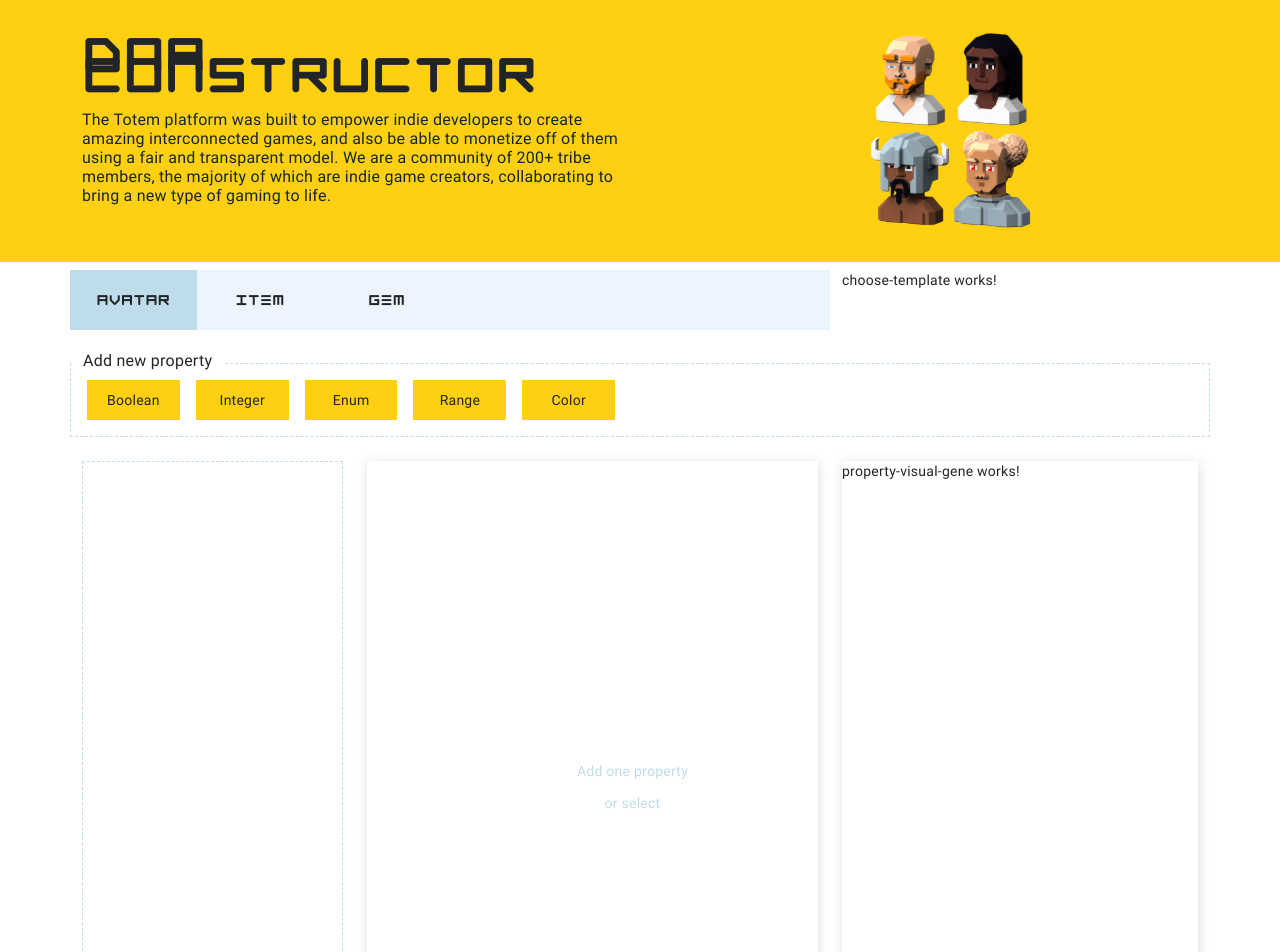
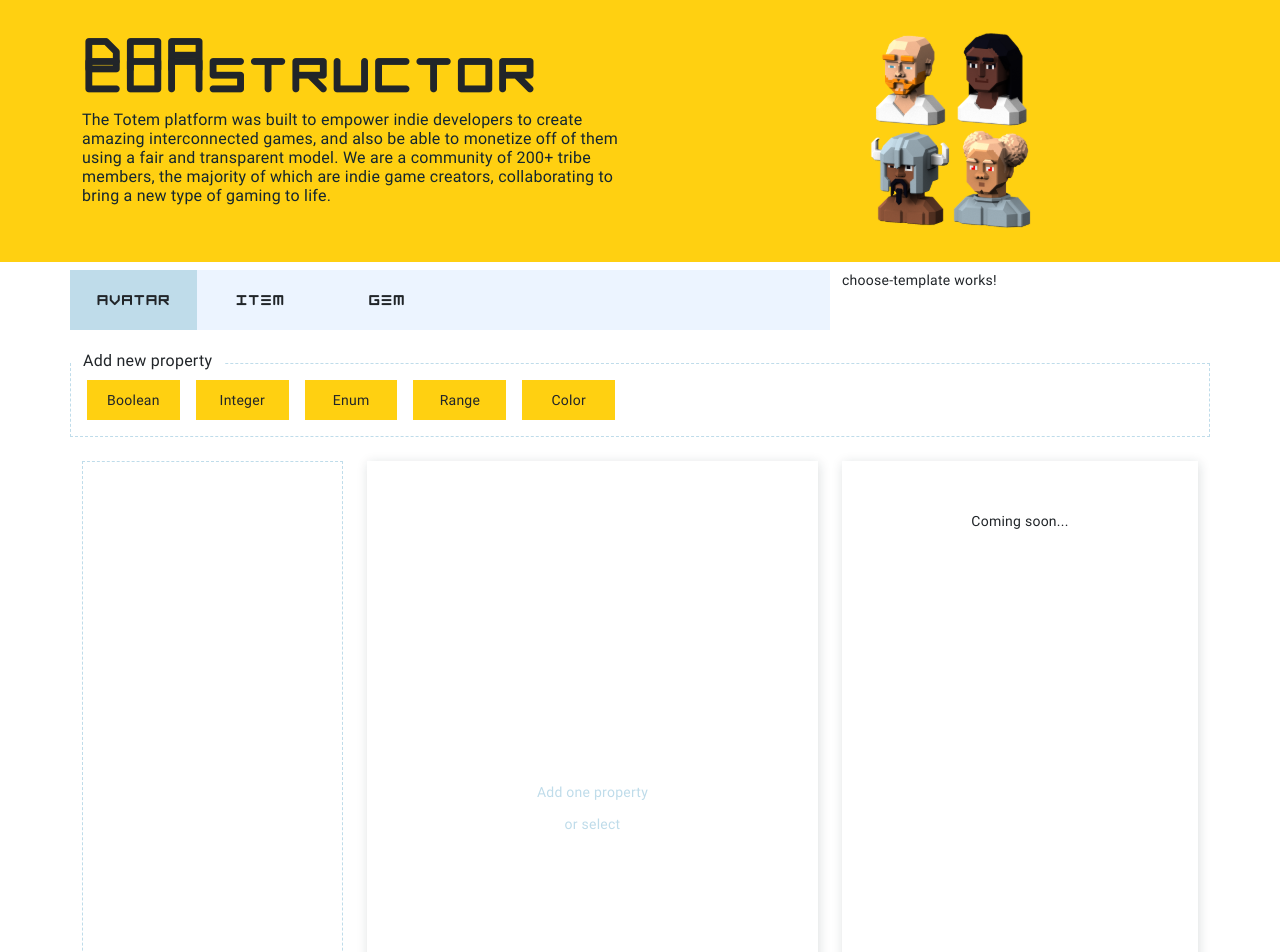
Before and after one commit to Totem-gdn/totem-dna-constructor, an Angular app: page / in a window 1280 px wide. Shown: the top 952 px of the page. Built offline with nearby package versions, Linux system fonts and the light colour scheme.

Commit message:
update style

```diff
--- a/src/app/modules/main/components/property-form/property-form.component.scss
+++ b/src/app/modules/main/components/property-form/property-form.component.scss
@@ -17,8 +17,7 @@
     }
     .empty_form_placeholder {
         width: 100%;
-        position: absolute;
-        top: $main_column_height / 2;
+        margin-top: $main_column_height / 2;
         text-align: center;
         color: $middle_grey;
     }
--- a/src/app/modules/main/components/property-visual-gene/property-visual-gene.component.html
+++ b/src/app/modules/main/components/property-visual-gene/property-visual-gene.component.html
@@ -1,3 +1,3 @@
 <div class="wraper">
-    <p>property-visual-gene works!</p>
+    <p>Coming soon...</p>
 </div>
--- a/src/app/modules/main/components/property-visual-gene/property-visual-gene.component.scss
+++ b/src/app/modules/main/components/property-visual-gene/property-visual-gene.component.scss
@@ -3,5 +3,6 @@
 .wraper{
     height: $main_column_height;
     box-shadow: 1px 2px 11px rgba(20, 38, 48, 0.15);
-
+    text-align: center;
+    padding-top: 50px;
 }
```
